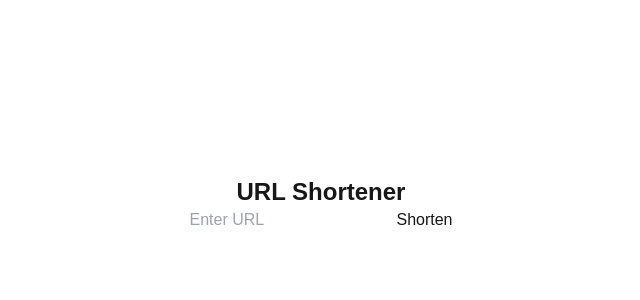
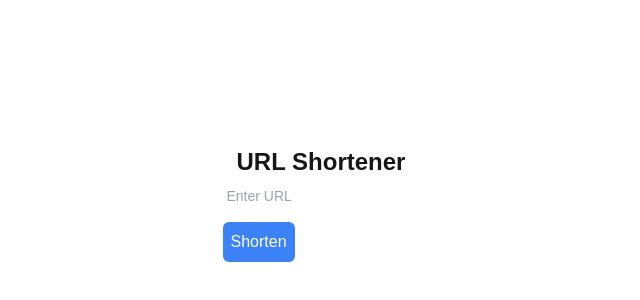
Before and after one commit to pooywa/link-shortener-ui, a Next.js app: page / in a window 1280 px wide. Shown: the part 196-496 px from the top of the page, without its empty margins (319-959 px from the left). Built offline with nearby package versions, Linux system fonts and the light colour scheme.

Commit message:
Enhance URL form and result components with Tailwind CSS styling

```diff
--- a/app/components/URLForm.tsx
+++ b/app/components/URLForm.tsx
@@ -31,13 +31,18 @@ const URLForm: React.FC<URLFormProps> = ({ onSubmit, loading }) => {
   return (
     <form onSubmit={handleSubmit}>
       <input
+        className="block min-w-0 grow py-1.5 pr-3 pl-1 text-base text-gray-900 placeholder:text-gray-400 focus:outline-none sm:text-sm/6"
         type="url"
         value={longUrl}
         placeholder="Enter URL"
         onChange={(e) => setLongUrl(e.target.value)}
         required
       />
-      <button type="submit" disabled={loading}>
+      <button
+        className="block mt-2 bg-blue-500 text-white p-2 rounded-md hover:bg-blue-600 disabled:opacity-50 disabled:cursor-not-allowed"
+        type="submit"
+        disabled={loading}
+      >
         {loading ? "Shortening..." : "Shorten"}
       </button>
     </form>
--- a/app/components/URLResult.tsx
+++ b/app/components/URLResult.tsx
@@ -5,9 +5,14 @@ interface URLResultProps {
 const URLResult: React.FC<URLResultProps> = ({ shortCode }) => {
   const shortUrl = `http://localhost:8080/${shortCode}`;
   return (
-    <div>
-      <h3>Your short URL is:</h3>
-      <a href={shortUrl} target="_blank" rel="noopener noreferrer">
+    <div className="mt-4 flex flex-col items-center justify-center gap-2 w-full max-w-md">
+      <h3 className="text-lg font-semibold">Your short URL is:</h3>
+      <a
+        className="text-blue-500 hover:underline text-center text-lg font-semibold"
+        href={shortUrl}
+        target="_blank"
+        rel="noopener noreferrer"
+      >
         {shortUrl}
       </a>
     </div>
```
